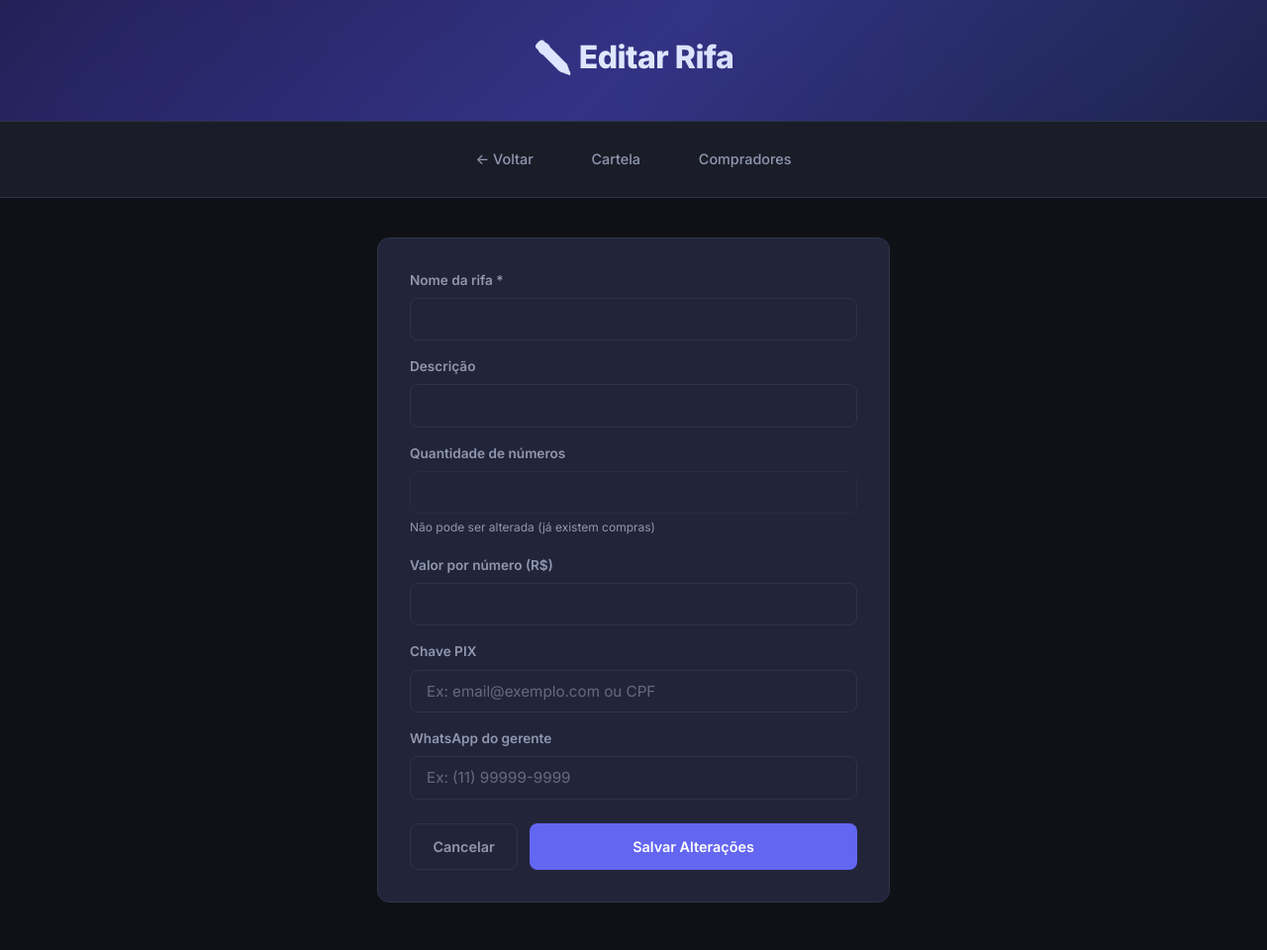
After one commit to iagoschumaker/rifafacil, a Flask app: template templates/editar_rifa.html in a window 1280 px wide. The commit adds this page. Shown: the whole page at 99% size. Run offline with Flask 3, Linux system fonts and the light colour scheme; the template is opened without the code that fills it, so the values that code supplies are empty.

Commit message:
feat: CRUD completo - editar rifa e comprador

```diff
--- a/app.py
+++ b/app.py
@@ -378,6 +378,46 @@ def excluir_rifa(rifa_id):
     return redirect(url_for('index'))
 
 
+@app.route('/editar-rifa/<int:rifa_id>', methods=['GET'])
+@login_required
+def editar_rifa_page(rifa_id):
+    """Página de edição de rifa."""
+    conn = get_db()
+    rifa = conn.execute('SELECT * FROM rifas WHERE id = ?', (rifa_id,)).fetchone()
+    if not rifa:
+        flash('Rifa não encontrada.', 'erro')
+        conn.close()
+        return redirect(url_for('index'))
+    conn.close()
+    return render_template('editar_rifa.html', rifa=rifa)
+
+
+@app.route('/editar-rifa/<int:rifa_id>', methods=['POST'])
+@login_required
+def editar_rifa(rifa_id):
+    """Salva as alterações de uma rifa."""
+    nome = request.form.get('nome', '').strip()
+    descricao = request.form.get('descricao', '').strip()
+    valor = request.form.get('valor_numero', type=float) or 0
+    chave_pix = request.form.get('chave_pix', '').strip()
+    whatsapp_gerente = request.form.get('whatsapp_gerente', '').strip()
+
+    if not nome:
+        flash('O nome da rifa é obrigatório!', 'erro')
+        return redirect(url_for('editar_rifa_page', rifa_id=rifa_id))
+
+    conn = get_db()
+    conn.execute(
+        'UPDATE rifas SET nome = ?, descricao = ?, valor_numero = ?, chave_pix = ?, whatsapp_gerente = ? WHERE id = ?',
+        (nome, descricao, valor, chave_pix, whatsapp_gerente, rifa_id)
+    )
+    conn.commit()
+    conn.close()
+
+    flash(f'Rifa "{nome}" atualizada com sucesso!', 'sucesso')
+    return redirect(url_for('index'))
+
+
 # =============================
 #  ROTAS - CARTELA DA RIFA
 # =============================
@@ -512,6 +552,29 @@ def excluir_compra(rifa_id, compra_id):
         flash('Registro não encontrado.', 'erro')
 
     conn.close()
+    return redirect(url_for('compradores', rifa_id=rifa_id))
+
+
+@app.route('/rifa/<int:rifa_id>/editar-compra/<int:compra_id>', methods=['POST'])
+@login_required
+def editar_compra(rifa_id, compra_id):
+    """Edita os dados de uma compra (nome e telefone)."""
+    nome = request.form.get('nome', '').strip()
+    telefone = request.form.get('telefone', '').strip()
+
+    if not nome:
+        flash('O nome é obrigatório!', 'erro')
+        return redirect(url_for('compradores', rifa_id=rifa_id))
+
+    conn = get_db()
+    conn.execute(
+        'UPDATE compras SET nome = ?, telefone = ? WHERE id = ? AND rifa_id = ?',
+        (nome, telefone, compra_id, rifa_id)
+    )
+    conn.commit()
+    conn.close()
+
+    flash(f'Dados do comprador atualizados!', 'sucesso')
     return redirect(url_for('compradores', rifa_id=rifa_id))
 
 
--- /dev/null
+++ b/templates/editar_rifa.html
@@ -0,0 +1,80 @@
+<!DOCTYPE html>
+<html lang="pt-BR">
+<head>
+    <meta charset="UTF-8">
+    <meta name="viewport" content="width=device-width, initial-scale=1.0">
+    <title>Editar - {{ rifa.nome }}</title>
+    <link rel="stylesheet" href="{{ url_for('static', filename='style.css') }}">
+</head>
+<body>
+
+    <div class="header">
+        <h1>✏️ Editar Rifa</h1>
+        <p>{{ rifa.nome }}</p>
+    </div>
+
+    <nav class="nav">
+        <a href="{{ url_for('index') }}">← Voltar</a>
+        <a href="{{ url_for('cartela', rifa_id=rifa.id) }}">Cartela</a>
+        <a href="{{ url_for('compradores', rifa_id=rifa.id) }}">Compradores</a>
+    </nav>
+
+    <div class="container" style="max-width: 550px;">
+
+        {% with mensagens = get_flashed_messages(with_categories=true) %}
+        {% if mensagens %}
+            {% for categoria, mensagem in mensagens %}
+            <div class="flash {{ categoria }}">{{ mensagem }}</div>
+            {% endfor %}
+        {% endif %}
+        {% endwith %}
+
+        <div class="login-card">
+            <form method="POST" action="{{ url_for('editar_rifa', rifa_id=rifa.id) }}">
+                <div class="form-grupo">
+                    <label for="inputNome">Nome da rifa *</label>
+                    <input type="text" id="inputNome" name="nome" value="{{ rifa.nome }}" required>
+                </div>
+                <div class="form-grupo">
+                    <label for="inputDescricao">Descrição</label>
+                    <input type="text" id="inputDescricao" name="descricao" value="{{ rifa.descricao or '' }}">
+                </div>
+                <div class="form-grupo">
+                    <label>Quantidade de números</label>
+                    <input type="number" value="{{ rifa.quantidade_numeros }}" disabled style="opacity: 0.5;">
+                    <small style="color: var(--cor-texto-suave); font-size: 0.75rem;">Não pode ser alterada (já existem compras)</small>
+                </div>
+                <div class="form-grupo">
+                    <label for="inputValor">Valor por número (R$)</label>
+                    <input type="number" id="inputValor" name="valor_numero" min="0" step="0.01" value="{{ rifa.valor_numero }}">
+                </div>
+                <div class="form-grupo">
+                    <label for="inputPix">Chave PIX</label>
+                    <input type="text" id="inputPix" name="chave_pix" value="{{ rifa.chave_pix or '' }}" placeholder="Ex: email@exemplo.com ou CPF">
+                </div>
+                <div class="form-grupo">
+                    <label for="inputWhatsapp">WhatsApp do gerente</label>
+                    <input type="text" id="inputWhatsapp" name="whatsapp_gerente" value="{{ rifa.whatsapp_gerente or '' }}" placeholder="Ex: (11) 99999-9999">
+                </div>
+                <div class="form-acoes">
+                    <a href="{{ url_for('index') }}" class="btn btn-cancelar">Cancelar</a>
+                    <button type="submit" class="btn btn-salvar">Salvar Alterações</button>
+                </div>
+            </form>
+        </div>
+
+    </div>
+
+    <script>
+        setTimeout(() => {
+            document.querySelectorAll('.flash').forEach(el => {
+                el.style.opacity = '0';
+                el.style.transform = 'translateY(-10px)';
+                el.style.transition = '0.3s ease';
+                setTimeout(() => el.remove(), 300);
+            });
+        }, 4000);
+    </script>
+
+</body>
+</html>
--- a/templates/index.html
+++ b/templates/index.html
@@ -104,6 +104,7 @@
                 <div class="rifa-card-footer">
                     <a href="{{ url_for('cartela', rifa_id=rifa.id) }}" class="btn btn-salvar" style="flex: 1;">Abrir Cartela</a>
                     {% if current_user %}
+                    <a href="{{ url_for('editar_rifa_page', rifa_id=rifa.id) }}" class="btn btn-imagem">✏️</a>
                     <form action="{{ url_for('excluir_rifa', rifa_id=rifa.id) }}" method="POST" style="margin:0;"
                           onsubmit="return confirm('Excluir a rifa &quot;{{ rifa.nome }}&quot; e todas as suas compras?')">
                         <button type="submit" class="btn btn-excluir">Excluir</button>
```
Also changed, not shown: templates/compradores.html (+50 -0 lines).
